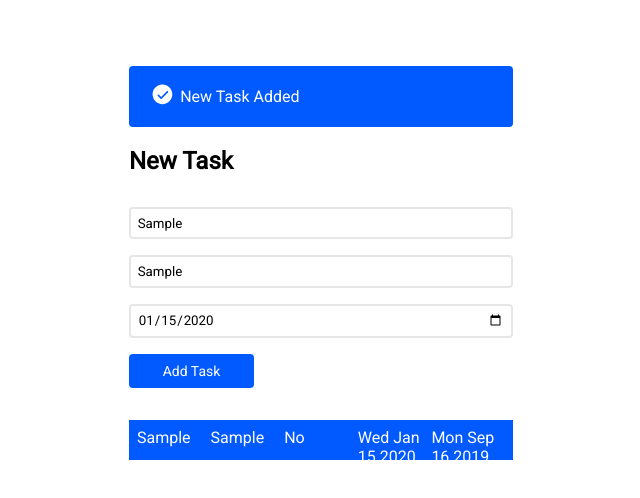
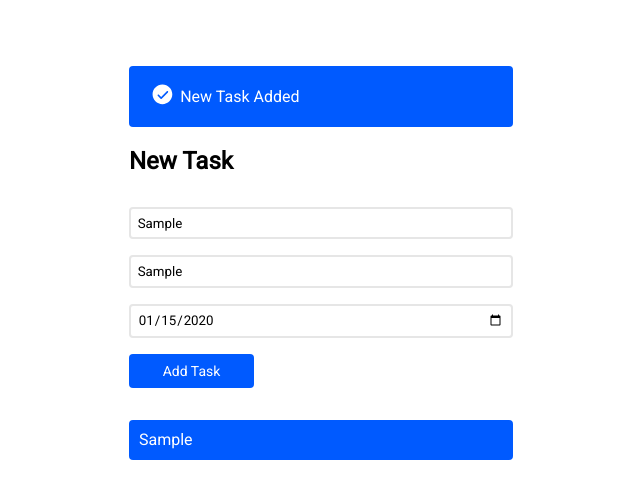
Before and after one commit to bmwadforth/todo, a React (Create React App) app: page / in a window 1280 px wide. Both pictures are taken after typing "Sample", "Sample", "2020-01-15" into the empty fields and a click on the button "Add Task". Shown: the top 498 px of the page, without its empty margins (319-959 px from the left). Built offline with nearby package versions, Linux system fonts and the light colour scheme.

Commit message:
Task list updates...

```diff
--- a/src/Assets/Styles/Tasks.scss
+++ b/src/Assets/Styles/Tasks.scss
@@ -8,6 +8,8 @@
     margin: 1em 0;
     padding: 0.5em;
     background-color: rgba($primary, 1);
+    border: 2px solid $primary;
+    border-radius: $border-radius;
     color: #FFF;
 
     p {
@@ -15,8 +17,13 @@
       margin: 0;
     }
 
+    transition: border $transition-time ease-in-out,
+    background-color $transition-time ease-in-out,
+    color $transition-time ease-in-out;
     &:hover {
-      background-color: rgba($primary, 0.3);
+      background-color: rgba(#FFF, 1);
+      color: #000;
+      cursor: pointer;
     }
 
   }
--- a/src/Components/Tasks/TaskRow.js
+++ b/src/Components/Tasks/TaskRow.js
@@ -12,10 +12,6 @@ export default function TaskRow(props){
     return (
         <div className="task-row">
             <p>{props.title}</p>
-            <p>{formatDescription(props.description)}</p>
-            <p>{props.completed ? "Yes" : "No"}</p>
-            <p>{new Date(props.cutOff).toDateString()}</p>
-            <p>{new Date(props.created).toDateString()}</p>
         </div>
     )
 }
```
